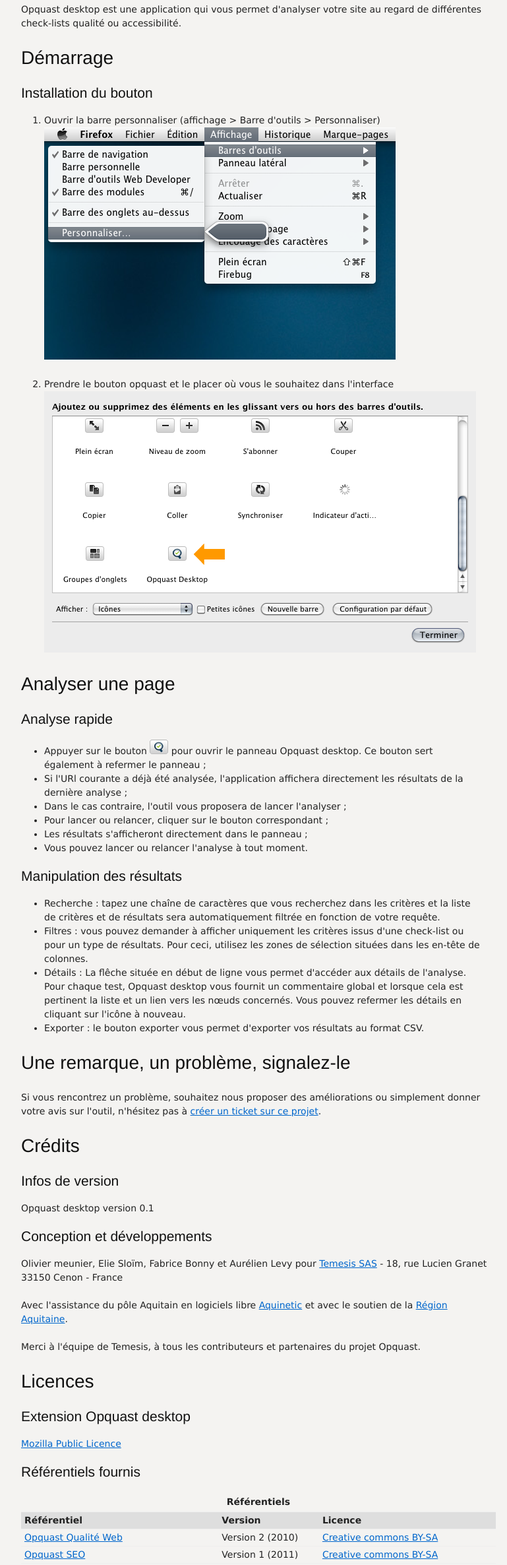
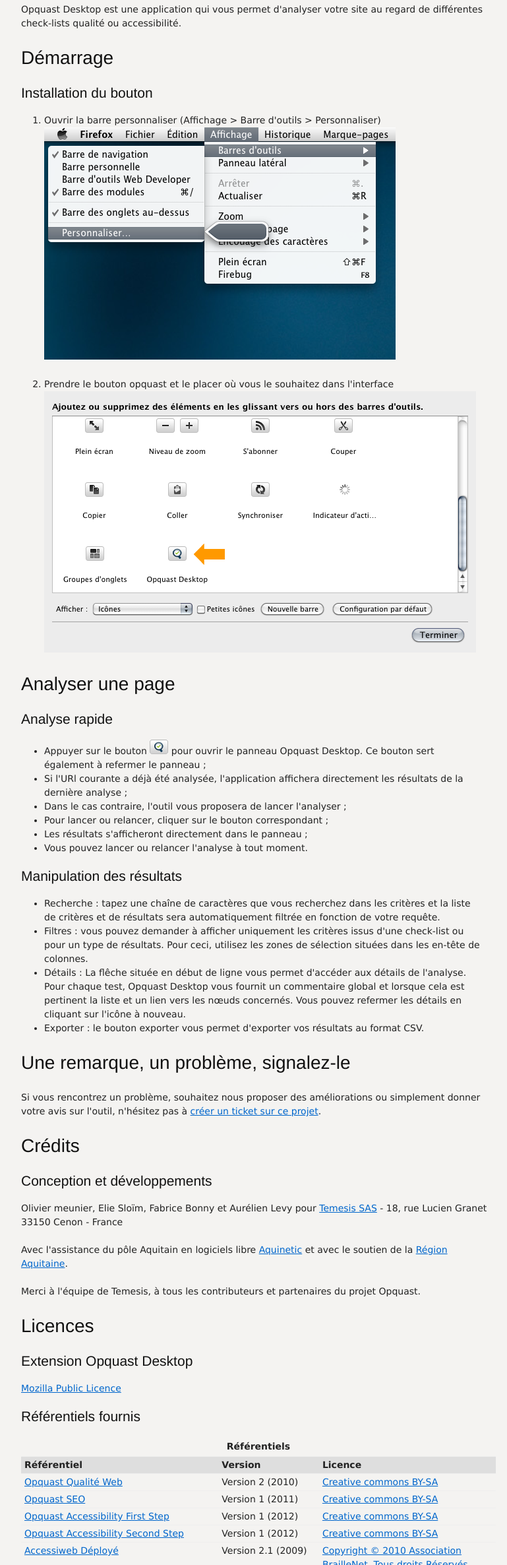
Before and after one commit to Opquast/opquast-desktop, a website: page data/about/index.html in a window 1280 px wide. Shown: the part 428-2800 px from the top of the page at 66% size, without its empty margins (248-1017 px from the left). Drawn offline with Linux system fonts and the light colour scheme.

Commit message:
Minor changes in "about" page.

```diff
--- a/data/about/index.html
+++ b/data/about/index.html
@@ -3,7 +3,7 @@
 
 <html xmlns="http://www.w3.org/1999/xhtml" xml:lang="fr" lang="fr">
 <head>
-  <title>Opquast desktop</title>
+  <title>Opquast Desktop</title>
   <meta http-equiv="content-type" content="text/html; charset=utf-8" />
   <meta name="copyright" content="Temesis" />
   <meta name="description" content=
@@ -31,13 +31,13 @@
       d'amélioration de la qualité et de l'accessibilité Web. Il est né fin 2003. Le projet met à
       disposition des check-lists (<a href="http://checklists.opquast.com/fr/opquastv2">Qualité
       Web</a>, <a href="http://checklists.opquast.com/fr/seo">SEO</a>, <a href=
-      "http://checklists.opquast.com/fr/opendata">Open data</a>…), des outils de test (Opquast desktop,
+      "http://checklists.opquast.com/fr/opendata">Open data</a>…), des outils de test (Opquast Desktop,
       iOpquast) et des services en ligne (<a href="http://reporting.opquast.com">Opquast reporting</a>,
       <a href="http://directory.opquast.com">Opquast directory</a>…).</p>
 
       <h3>Opquast Desktop</h3>
 
-      <p>Opquast desktop est une application qui vous permet d'analyser votre site au regard de
+      <p>Opquast Desktop est une application qui vous permet d'analyser votre site au regard de
       différentes check-lists qualité ou accessibilité.</p>
 
       <h2>Démarrage</h2>
@@ -45,7 +45,7 @@
       <h3>Installation du bouton</h3>
 
       <ol>
-        <li>Ouvrir la barre personnaliser (affichage &gt; Barre d'outils &gt; Personnaliser)
+        <li>Ouvrir la barre personnaliser (Affichage &gt; Barre d'outils &gt; Personnaliser)
 
           <p><img src="cap1.png" alt="Capture du menu personnaliser" /></p>
         </li>
@@ -62,7 +62,7 @@
 
       <ul>
         <li>Appuyer sur le bouton <img src="button.png" alt="Capture du menu personnaliser" /> pour
-        ouvrir le panneau Opquast desktop. Ce bouton sert également à refermer le panneau ;</li>
+        ouvrir le panneau Opquast Desktop. Ce bouton sert également à refermer le panneau ;</li>
 
         <li>Si l'URl courante a déjà été analysée, l'application affichera directement les résultats de
         la dernière analyse ;</li>
@@ -88,7 +88,7 @@
         de colonnes.</li>
 
         <li>Détails : La flêche située en début de ligne vous permet d'accéder aux détails de
-        l'analyse. Pour chaque test, Opquast desktop vous fournit un commentaire global et lorsque
+        l'analyse. Pour chaque test, Opquast Desktop vous fournit un commentaire global et lorsque
         cela est pertinent la liste et un lien vers les nœuds concernés. Vous pouvez refermer les
         détails en cliquant sur l'icône à nouveau.</li>
 
@@ -104,10 +104,6 @@
 
       <h2>Crédits</h2>
 
-      <h3>Infos de version</h3>
-
-      <p>Opquast desktop version 0.1</p>
-
       <h3>Conception et développements</h3>
 
       <p>Olivier meunier, Elie Sloïm, Fabrice Bonny et Aurélien Levy pour <a href=
@@ -121,7 +117,7 @@
 
       <h2>Licences</h2>
 
-      <h3>Extension Opquast desktop</h3>
+      <h3>Extension Opquast Desktop</h3>
 
       <p><a href="http://www.mozilla.org/MPL/">Mozilla Public Licence</a></p>
 
```
